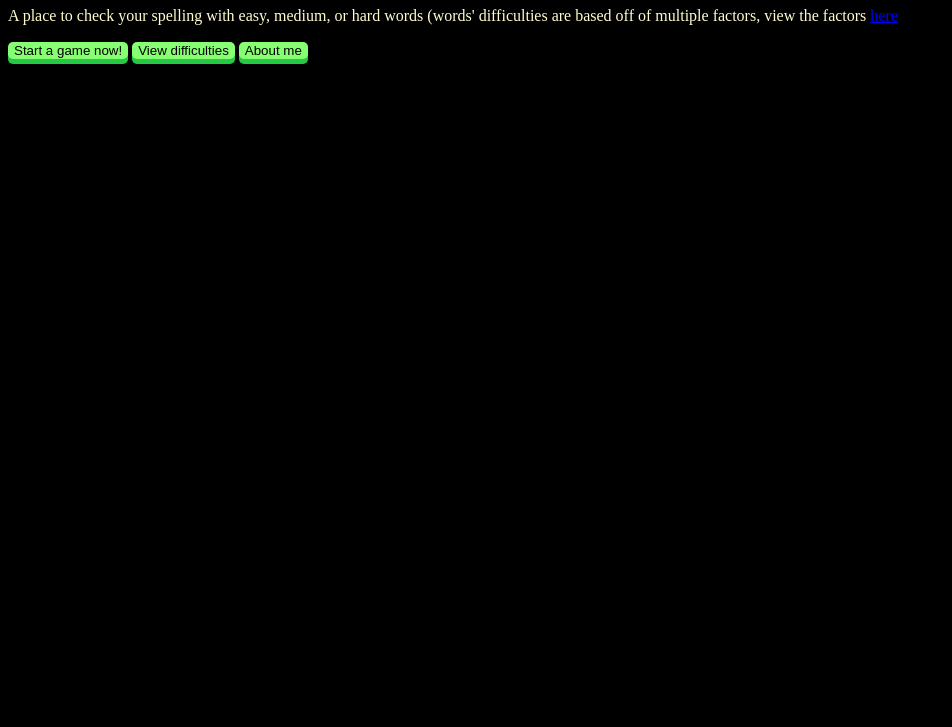
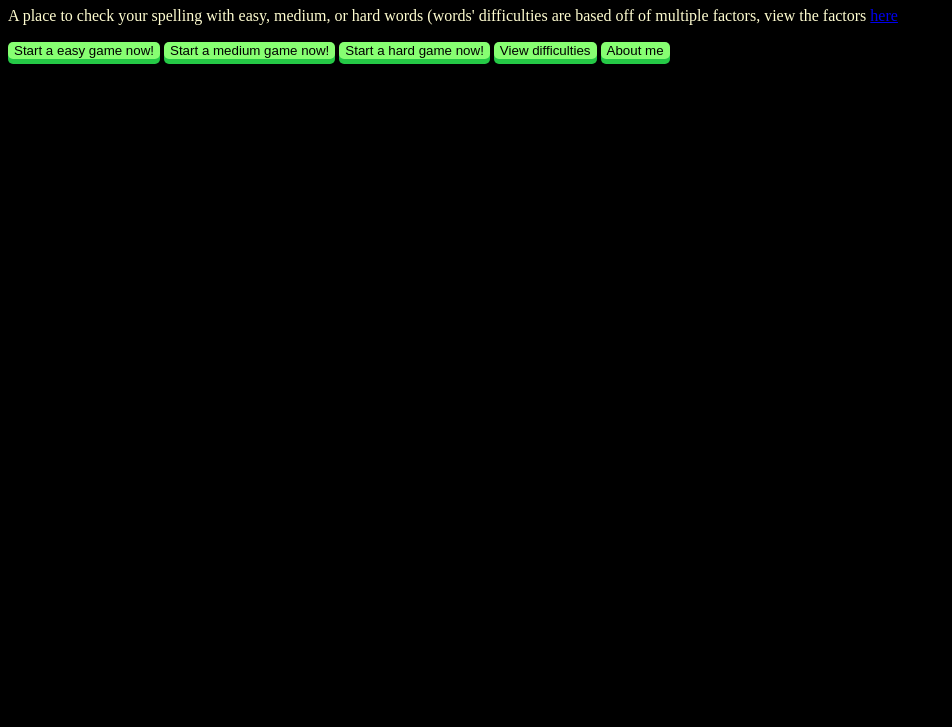
Before and after one commit to aghastmuffin/spellcheck, a plain HTML site: page index.html in a window 1280 px wide. Shown: the part 73-800 px from the top of the page, without its empty margins (0-952 px from the left). Drawn offline with Linux system fonts and the light colour scheme.

Commit message:
add more modes in the main menu

```diff
--- a/index.html
+++ b/index.html
@@ -10,7 +10,9 @@
     <noscript><p>Your browser doesn't support Javascript! Please fix this by allowing Javascript, or updating your browser.</p></noscript>
     <h1>Spellcheck!</h1>
     <p>A place to check your spelling with easy, medium, or hard words (words' difficulties are based off of multiple factors, view the factors <a href="/criterion/factors.html">here</a></p>
-    <button onclick="window.location.replace('game/player.html')">Start a game now!</button>
+    <button onclick="window.location.replace('game/player.html')">Start a easy game now!</button>
+    <button onclick="window.location.replace('game/player.html?mode=medium')">Start a medium game now!</button>
+    <button onclick="window.location.replace('game/player.html?mode=hard')">Start a hard game now!</button>
     <button onclick="window.location.replace('criterion/factors.html')">View difficulties</button>
     <button onclick="window.location.replace('about/')">About me</button>
 </body>
```
